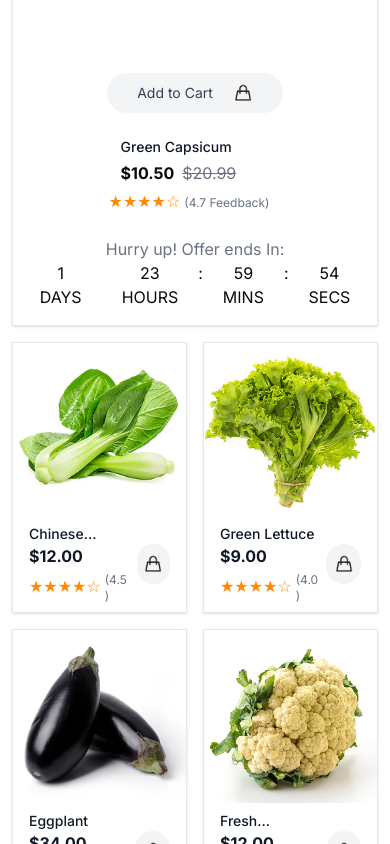
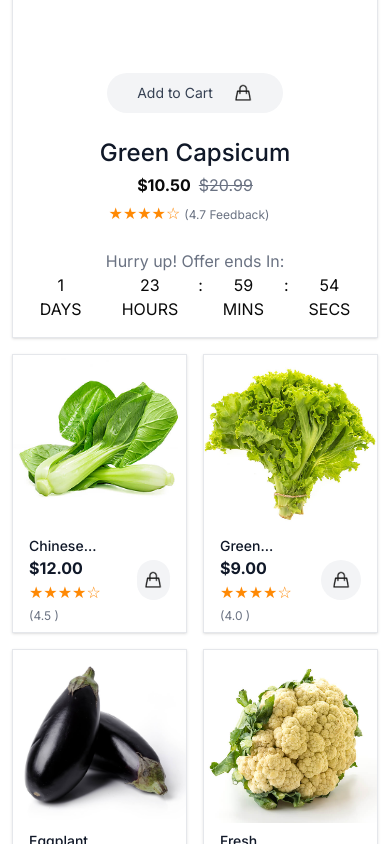
Before and after one commit to Anonymous-Roys/smabuyer, a Next.js app: page / in a window 390 px wide. Shown: the part 2520-3364 px from the top of the page. Built offline with nearby package versions, Linux system fonts and the light colour scheme.

Commit message:
modify discount and ratings position in small media queries

```diff
--- a/components/ui/custom-card.tsx
+++ b/components/ui/custom-card.tsx
@@ -239,7 +239,7 @@ const ProductCard = React.forwardRef<HTMLDivElement, ProductCardProps>(
       <div
         ref={ref}
         className={cn(
-          "group relative overflow-hidden border bg-white shadow-sm transition-all hover:shadow-md dark:border-gray-800 dark:bg-gray-950",
+          "group relative overflow-hidden border bg-white flex flex-col justify-between shadow-sm transition-all hover:shadow-md dark:border-gray-800 dark:bg-gray-950",
           isInCart
             ? "border-[#2C742F] shadow-[0_0_10px_rgba(34,197,94,0.5)]"
             : "border-gray-200",
@@ -603,9 +603,9 @@ const ProductCard = React.forwardRef<HTMLDivElement, ProductCardProps>(
                 : "justify-between flex items-center"
             )}
           >
-            <div className={cn(isHotDeal ? "space-y-1" : "")}>
+            <div className={cn(isHotDeal ? "space-y-1 w-full flex-col items-center justify-center" : "")}>
               <h3
-                className={`line-clamp-1 text-sm font-medium ${
+                className={`line-clamp-1 font-medium ${isHotDeal ? 'text-center text-2xl': ' text-sm'} ${
                   !isInCart ? "text-gray-900" : "isInCart-name-color"
                 }  dark:text-gray-50`}
               >
@@ -613,7 +613,7 @@ const ProductCard = React.forwardRef<HTMLDivElement, ProductCardProps>(
               </h3>
               <div>
                 {discountedPrice ? (
-                  <div className="flex items-center gap-2">
+                  <div className={`flex  ${!isHotDeal ? 'flex-col sm:flex-row sm:items-center': 'items-center justify-center space-x-2'}`}>
                     <span className="font-bold">{discountedPrice}</span>
                     <span className="text-gray-500 line-through dark:text-gray-400">
                       {formattedPrice}
@@ -626,8 +626,8 @@ const ProductCard = React.forwardRef<HTMLDivElement, ProductCardProps>(
                 )}
               </div>
               <div
-                className={`flex items-center gap-1 ${
-                  isHotDeal ? "-ml-3" : ""
+                className={`flex  gap-1 ${
+                  isHotDeal ? "-ml-3 items-center justify-center" : "flex-col sm:flex-row sm:items-center"
                 }`}
               >
                 <span className="text-md text-orange-400">
@@ -635,7 +635,7 @@ const ProductCard = React.forwardRef<HTMLDivElement, ProductCardProps>(
                     <span key={i}>{i < Math.floor(rating) ? "★" : "☆"}</span>
                   ))}
                 </span>
-                <span className="text-xs text-gray-500 dark:text-gray-400 mt-1">
+                <span className={`text-xs text-gray-500 dark:text-gray-400 ${isHotDeal ? 'mt-1':''}`}>
                   ({rating.toFixed(1)} {isHotDeal ? "Feedback" : ""})
                 </span>
               </div>
```
